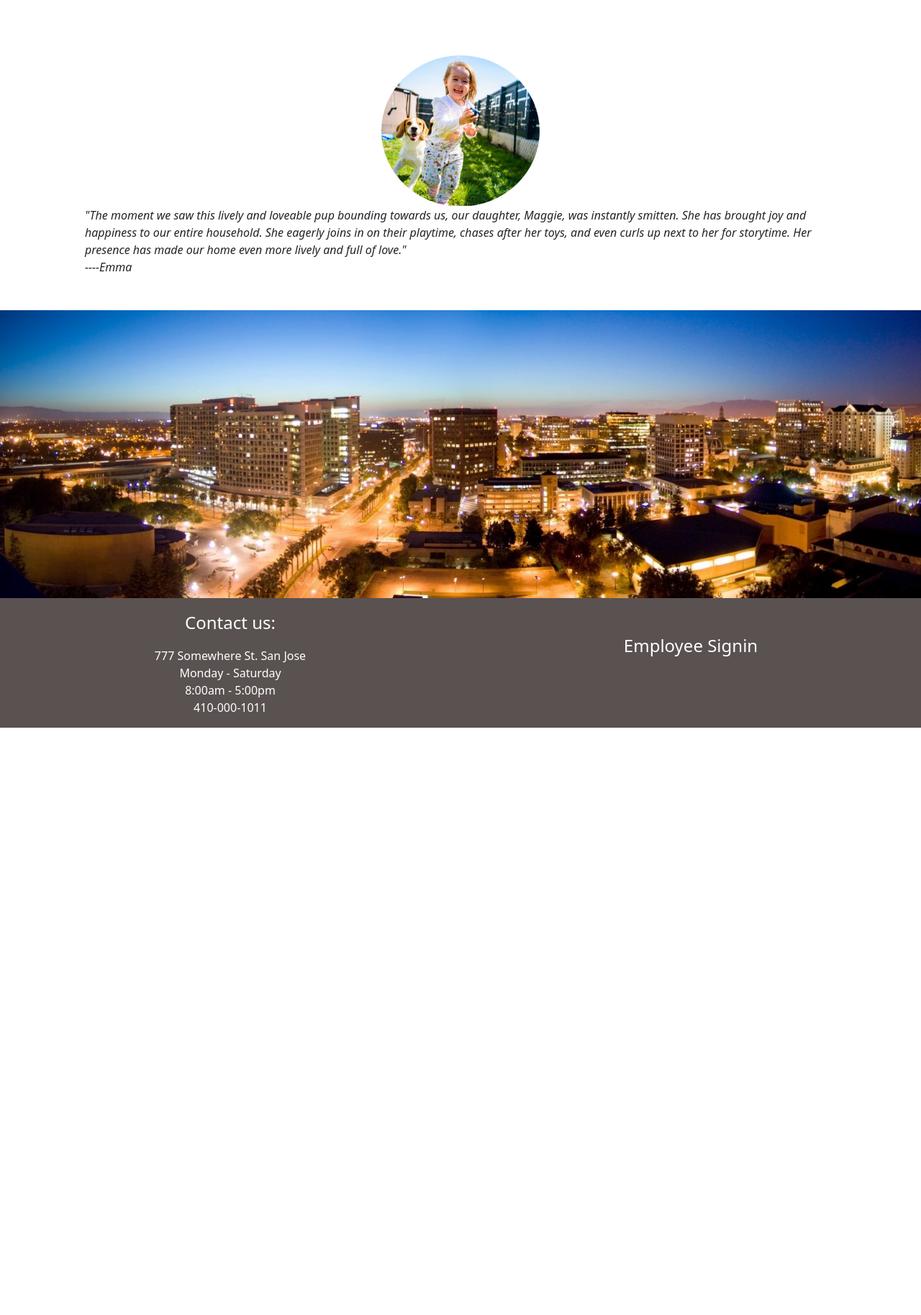
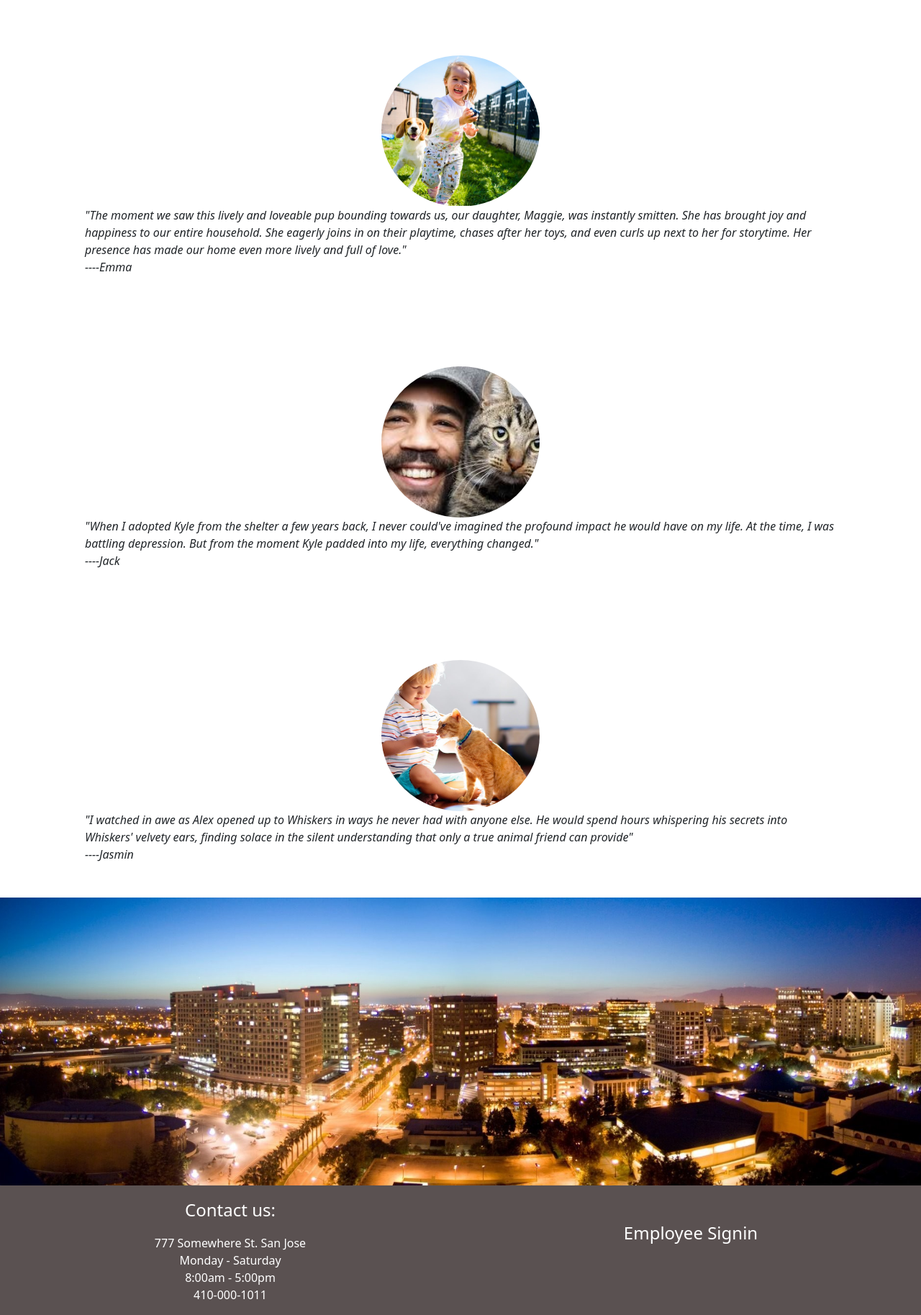
Before and after one commit to VapurGunslinger/Cmpe_131_Project, a Flask app: page /Testimonial in a window 1280 px wide. Shown: the part 877-2704 px from the top of the page at 72% size. Before the commit the page ends 1888 px from the top, so only its background shows below. Run offline with Flask 3, Linux system fonts and the light colour scheme; some libraries are stand-ins or nearby versions.

Commit message:
new file:   static/images/cat_boy.jpg 	new file:   static/images/man_cat.jpg 	modified:   templates/testimonials.html

```diff
--- a/templates/testimonials.html
+++ b/templates/testimonials.html
@@ -66,7 +66,26 @@
         </div>
 </div>
 
+<div class="container p-5">
+    <img src= "{{ url_for('static', filename='images/man_cat.jpg') }}", class = "rounded-img",alt ="Sorry, the image could not be loaded or does not exist", width = "220", height = "210">
+    <div class = "row justify-content-center">
+        <i> "When I adopted Kyle from the shelter a few years back, I never could've imagined the profound impact he would have on my life.
+            At the time, I was battling depression. But from the moment Kyle padded into my life, everything changed."<br>
+            ----Jack
+           </i>
+    </div>
+</div>
 
+<div class="container p-5">
+    <img src= "{{ url_for('static', filename='images/cat_boy.jpg') }}", class = "rounded-img",alt ="Sorry, the image could not be loaded or does not exist", width = "220", height = "210">
+    <div class = "row justify-content-center">
+        <i> "I watched in awe as Alex opened up to Whiskers in ways he never had with anyone else.
+            He would spend hours whispering his secrets into Whiskers' velvety ears,
+            finding solace in the silent understanding that only a true animal friend can provide"<br>
+            ----Jasmin
+           </i>
+    </div>
+</div>
 
 <div class=" masthead" id="image" style="background-image: url('../static/images/san_jose.jpg')" >
     <div class="color-overlay d-flex justify-content-center align-items-center">
```
Also changed, not shown: static/images/cat_boy.jpg (added), static/images/man_cat.jpg (added).
